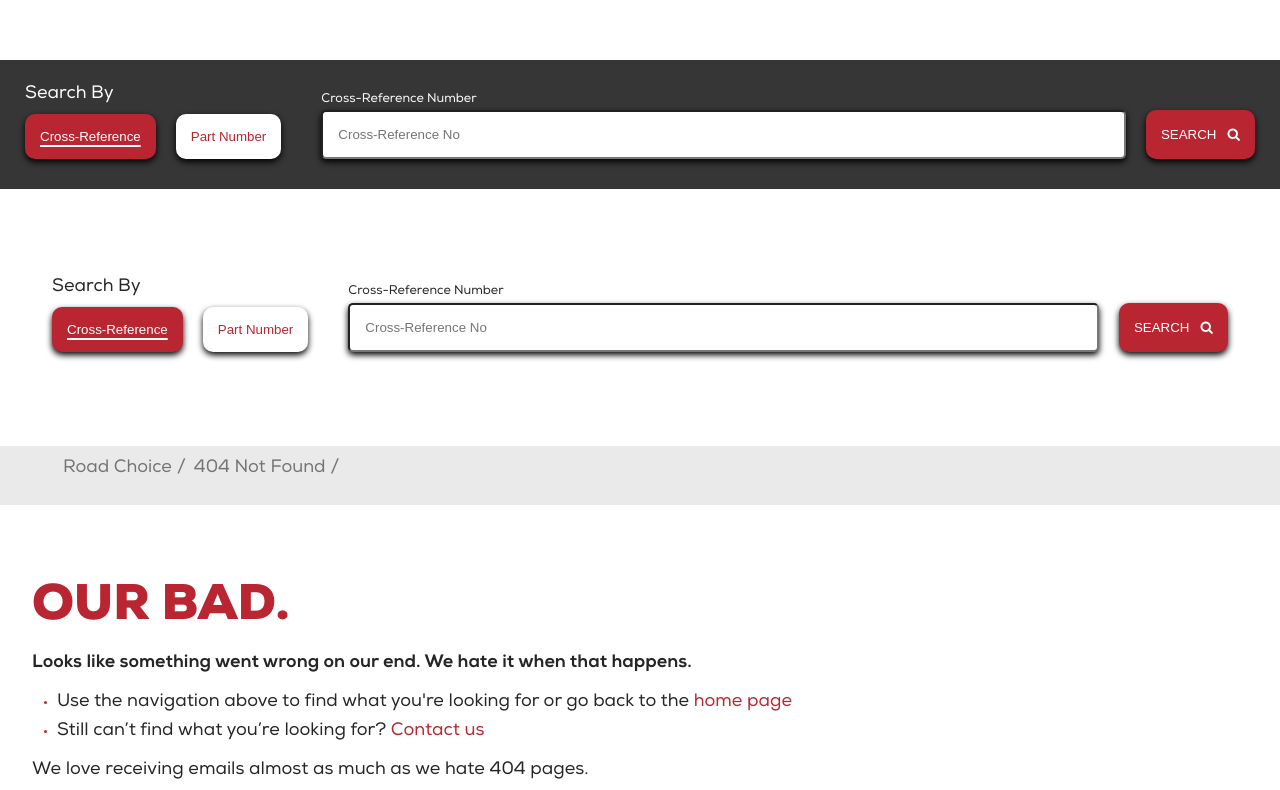
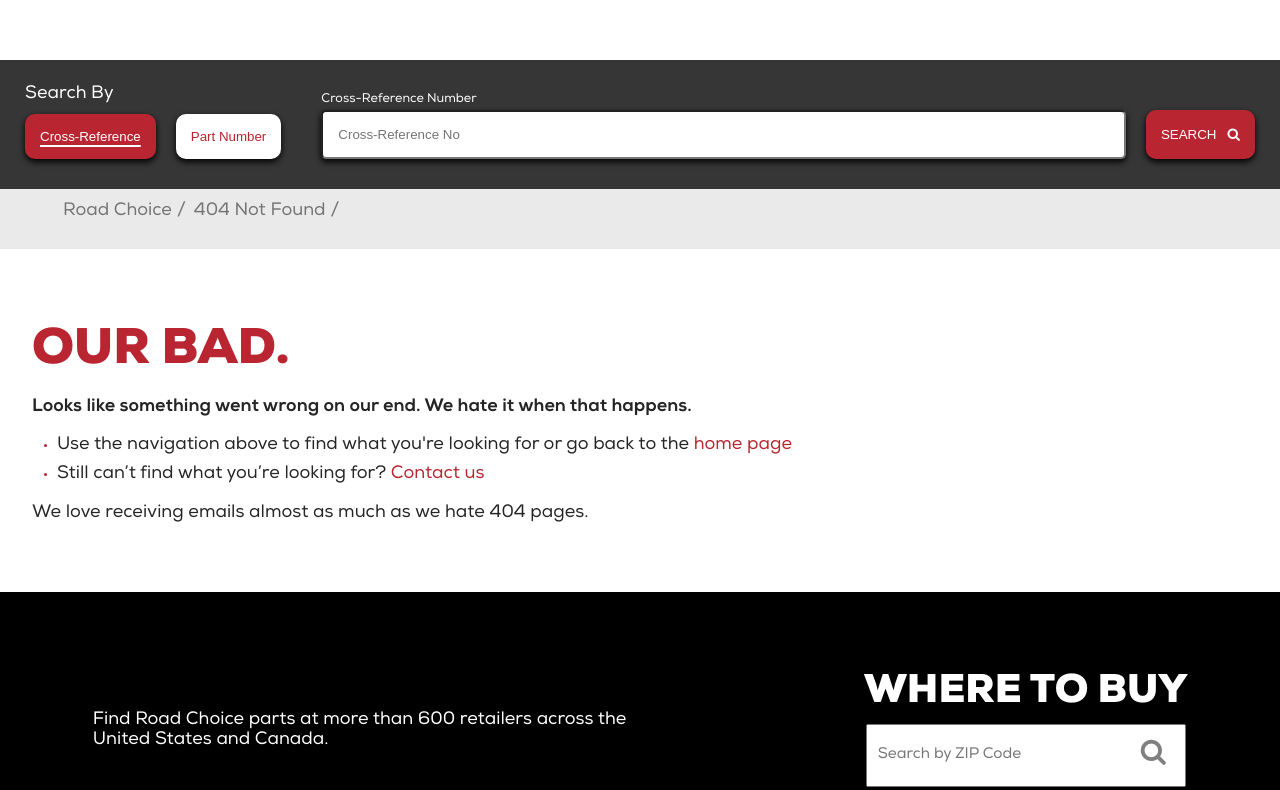
Before and after one commit to aemsites/vg-roadchoice-com-old, a website: page 404.html in a window 1280 px wide. Shown: the part 110-900 px from the top of the page. Drawn offline with Linux system fonts and the light colour scheme; no server answers.

Commit message:
Remove search section from 404 html

```diff
--- a/404.html
+++ b/404.html
@@ -73,10 +73,6 @@
 <body>
   <header></header>
   <main class="error">
-    <!-- search -->
-    <div>
-      <div class="search"></div>
-    </div>
     <!-- breadcrumb -->
     <div>
       <div data-not-found="404 Not Found" class="breadcrumb"></div>
```
